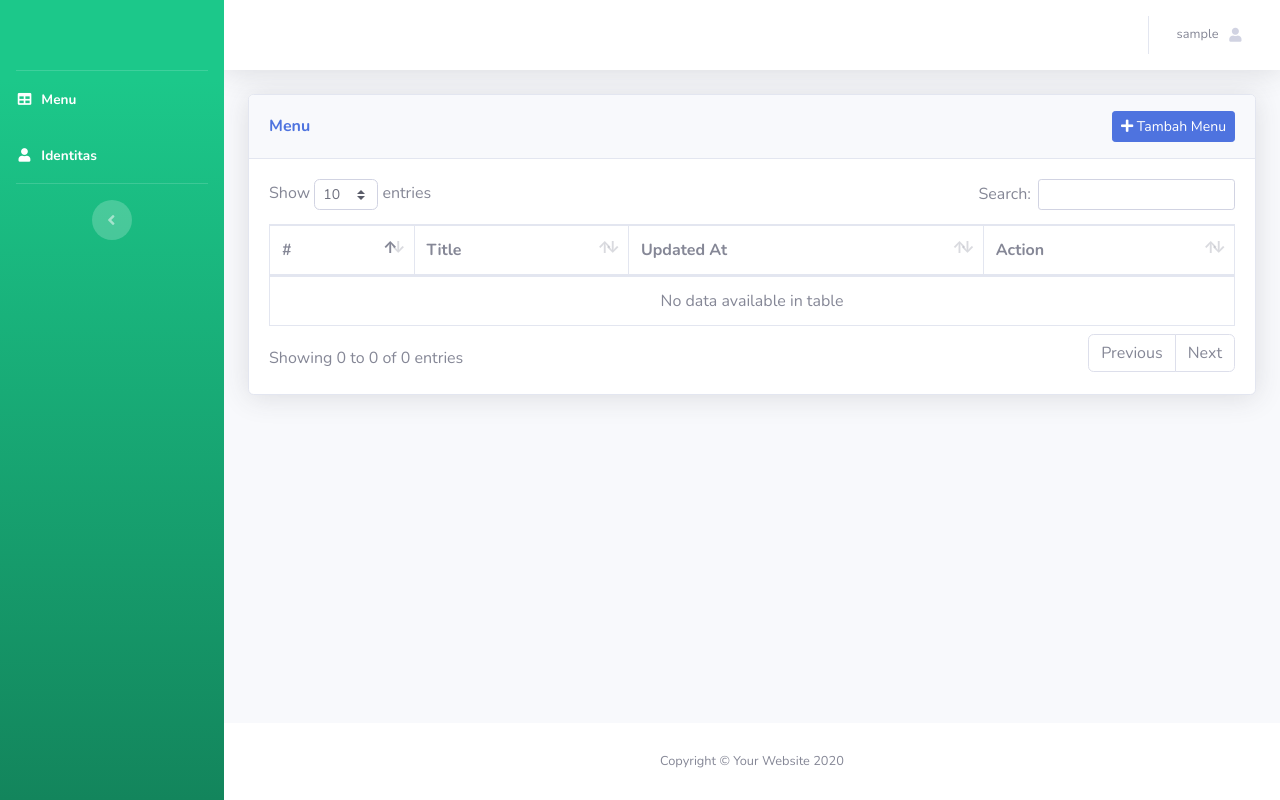
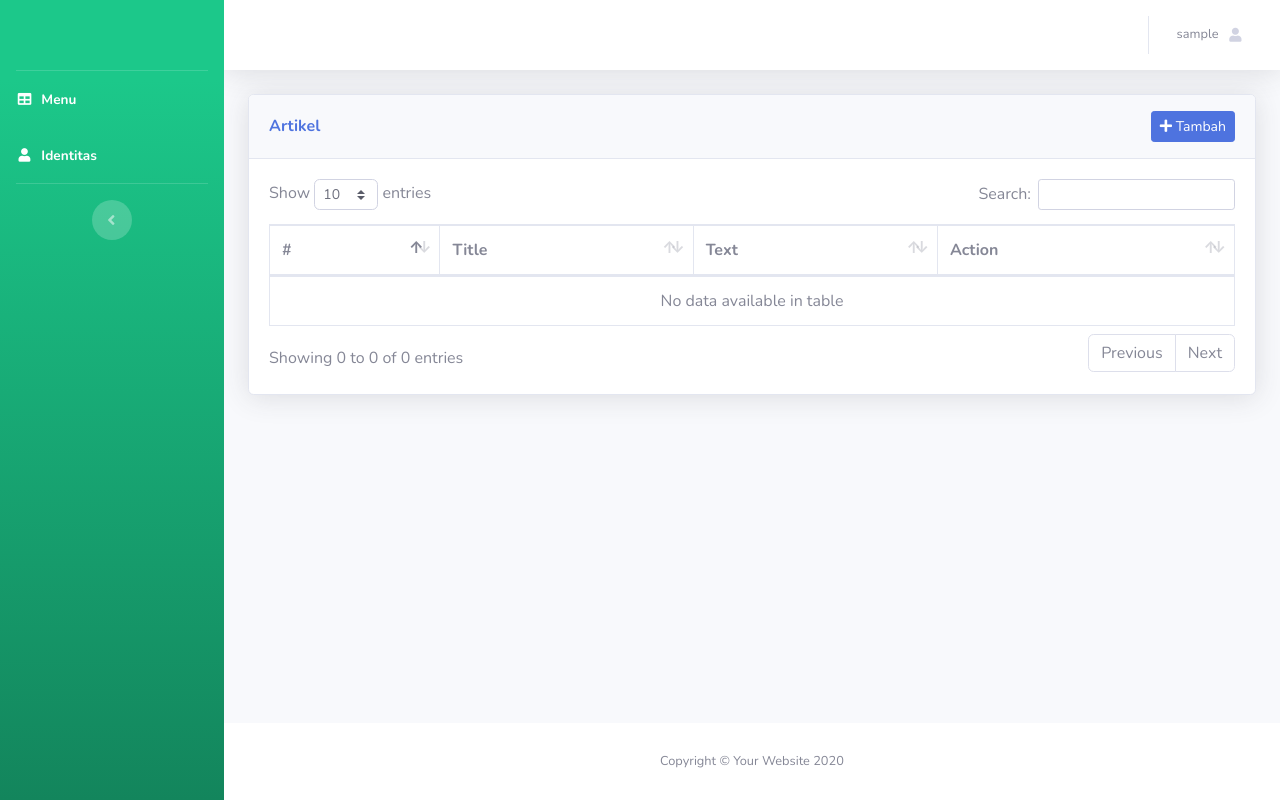
Before and after one commit to Jekoyu/DusunDukuh, a PHP site: page /admin/index.php in a window 1280 px wide. Run offline with PHP 8.4, Linux system fonts and the light colour scheme; the visitor is signed in with stand-in values (Sample User, id 1); data that the repository does not hold is empty.

Commit message:
fix: bugs

```diff
--- a/admin/data.php
+++ b/admin/data.php
@@ -2,7 +2,7 @@
 include '../conn.php';
 
 try {
-    $stmt = $conn->prepare("SELECT id,title,updated_at,section_1 FROM menu");
+    $stmt = $conn->prepare("SELECT id,title,content,created_at,status FROM posts");
     $stmt->execute();
     $resultSet = $stmt->get_result();
     $data = $resultSet->fetch_all(MYSQLI_ASSOC);
--- a/admin/index.php
+++ b/admin/index.php
@@ -26,8 +26,8 @@ include 'partials/head.php';
 
                     <div class="card shadow mb-4">
                         <div class="card-header py-3 d-flex justify-content-between align-items-center">
-                            <h6 class="m-0 font-weight-bold text-primary">Menu</h6>
-                            <a href="tambah.php" class="btn btn-sm btn-primary"><i class="fas fa-plus"></i> Tambah Menu</a>
+                            <h6 class="m-0 font-weight-bold text-primary">Artikel</h6>
+                            <a href="tambah.php" class="btn btn-sm btn-primary"><i class="fas fa-plus"></i> Tambah</a>
                         </div>
                         <div class="card-body">
                             <div class="table-responsive">
@@ -36,7 +36,7 @@ include 'partials/head.php';
                                         <tr>
                                             <th>#</th>
                                             <th>Title</th>
-                                            <th>Updated At</th>
+                                            <th>Text</th>
                                             <th>Action</th>
                                         </tr>
                                     </thead>
@@ -86,7 +86,7 @@ include 'partials/head.php';
                         "data": "title"
                     },
                     {
-                        "data": "updated_at"
+                        "data": "content"
                     },
                     {
                         "data": null,
```
Also changed, not shown: admin/tambah.php (+8 -7 lines), admin/assets/img/upload/1322830342_Logodesa.png (renamed from assets/Logodesa.png).
